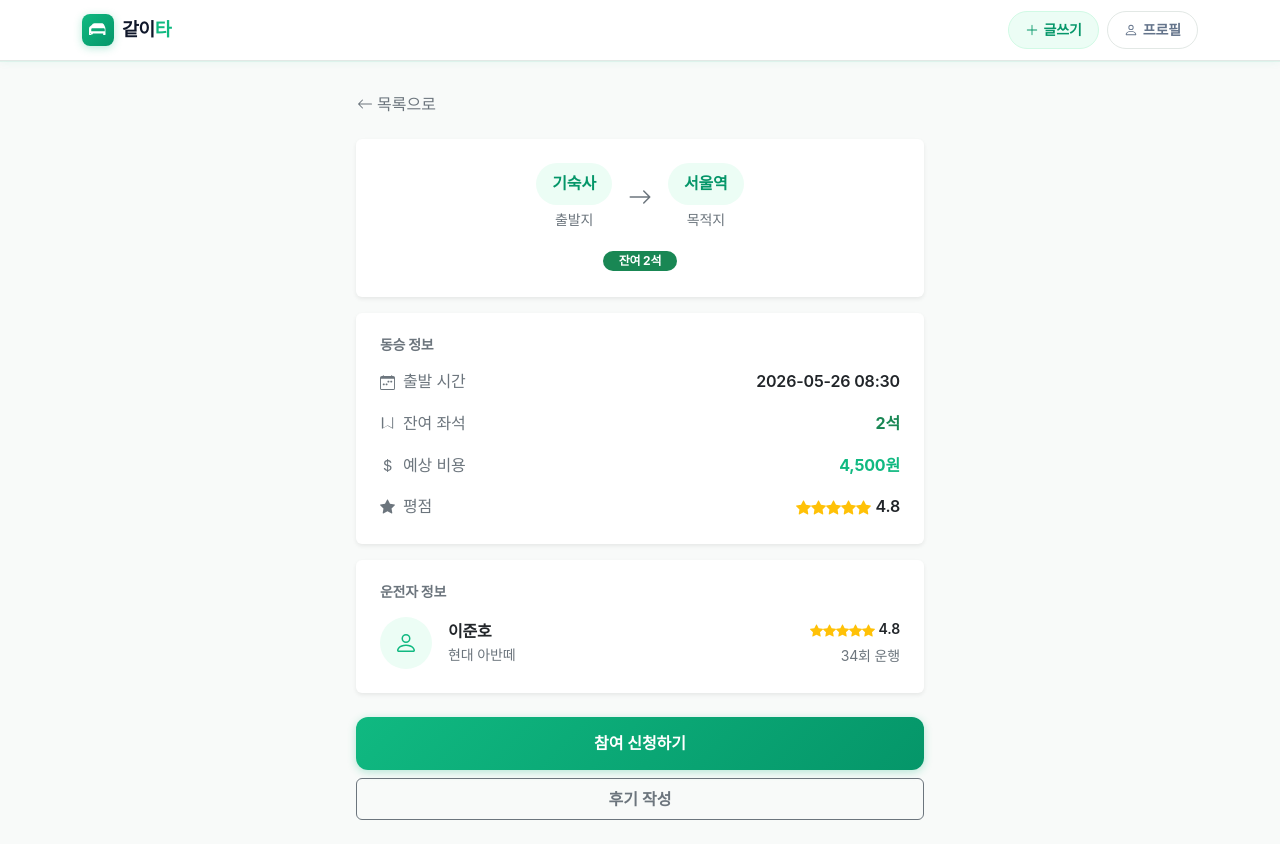
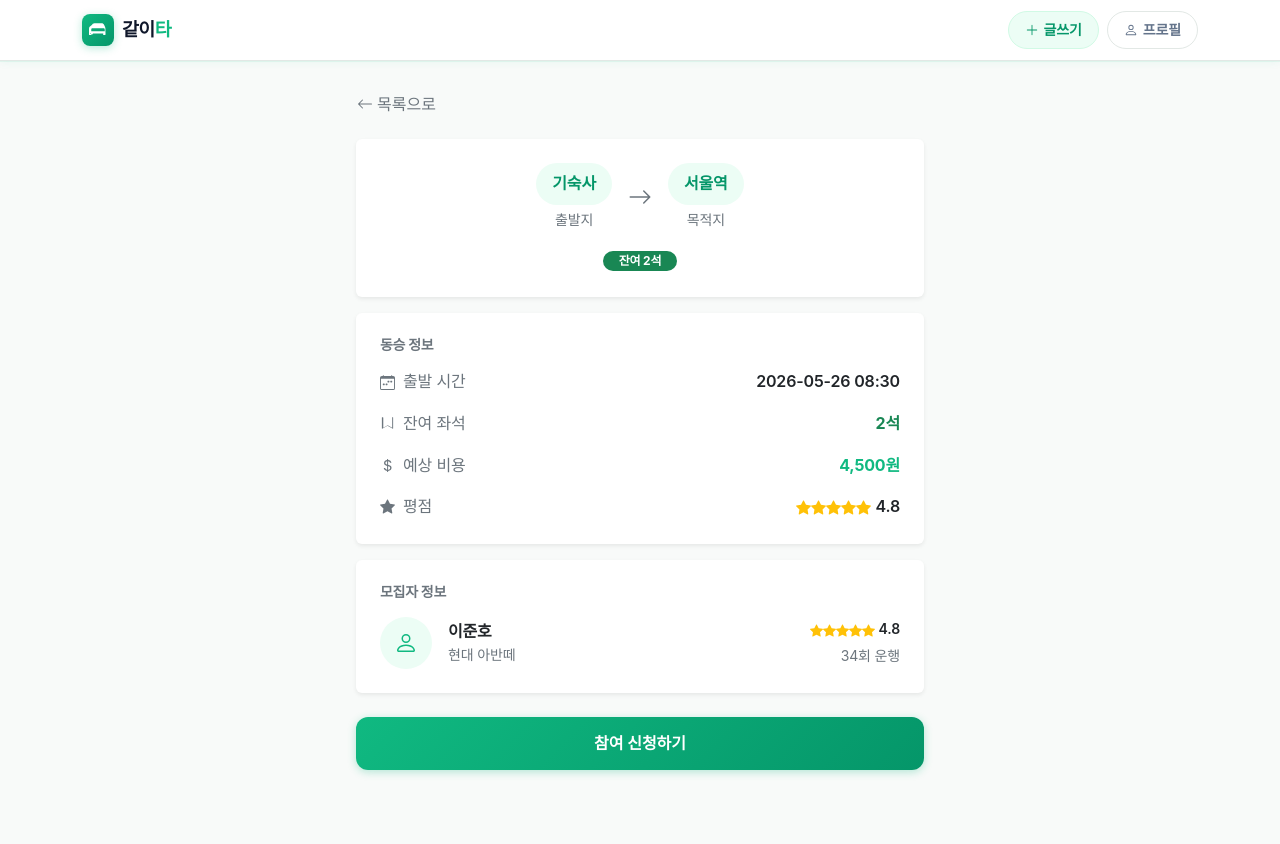
Before and after one commit to D0nghyeon-Kang/gachita, a React (Vite) app in the folder client/: page /rides/1 in a window 1280 px wide. After the commit the page ends 800 px from the top, so only its background shows below. Built offline with nearby package versions, Linux system fonts and the light colour scheme; a web font is replaced by a local one.

Commit message:
fix: DetailPage 모집자 정보 텍스트 수정 및 completed 상태일 때만 후기 버튼 표시

```diff
--- a/client/src/pages/DetailPage.jsx
+++ b/client/src/pages/DetailPage.jsx
@@ -1,5 +1,5 @@
 import { useParams, useNavigate } from 'react-router-dom'
-import { useState } from 'react'
+import { useState, useEffect } from 'react'
 
 const MOCK_RIDES = [
   {
@@ -11,6 +11,7 @@ const MOCK_RIDES = [
     filled_seats: 2,
     cost_total: 4500,
     rating: 4.8,
+    status: 'open',
     driver: {
       name: '이준호',
       rating: 4.8,
@@ -27,6 +28,7 @@ const MOCK_RIDES = [
     filled_seats: 3,
     cost_total: 7200,
     rating: 4.5,
+    status: 'completed',
     driver: {
       name: '박서연',
       rating: 4.5,
@@ -43,6 +45,7 @@ const MOCK_RIDES = [
     filled_seats: 4,
     cost_total: 3800,
     rating: 4.2,
+    status: 'open',
     driver: {
       name: '최민준',
       rating: 4.2,
@@ -80,6 +83,12 @@ function DetailPage() {
 
   const ride = MOCK_RIDES.find((r) => r.id === Number(id))
 
+  useEffect(() => {
+    document.title = ride
+      ? `같이타 - ${ride.origin} → ${ride.destination}`
+      : '같이타 - 상세'
+  }, [ride])
+
   if (!ride) {
     return (
       <div className="container py-5 text-center">
@@ -104,7 +113,7 @@ function DetailPage() {
     )
   }
 
-  const { origin, destination, depart_at, total_seats, filled_seats, cost_total, rating, driver } = ride
+  const { origin, destination, depart_at, total_seats, filled_seats, cost_total, rating, status, driver } = ride
 
   const seatsLeft = total_seats - filled_seats
   const seatsColor =
@@ -223,10 +232,10 @@ function DetailPage() {
         </div>
       </div>
 
-      {/* 운전자 정보 */}
+      {/* 모집자 정보 */}
       <div className="card border-0 shadow-sm mb-4">
         <div className="card-body p-4">
-          <h6 className="fw-bold mb-3 text-secondary small text-uppercase">운전자 정보</h6>
+          <h6 className="fw-bold mb-3 text-secondary small text-uppercase">모집자 정보</h6>
           <div className="d-flex align-items-center gap-3">
             <div
               className="rounded-circle d-flex align-items-center justify-content-center flex-shrink-0"
@@ -280,13 +289,15 @@ function DetailPage() {
         </button>
       )}
 
-      {/* 후기 작성 버튼 */}
+      {/* 후기 작성 버튼: 동승 완료 시에만 표시 */}
+      {status === 'completed' && (
         <button
           className="btn btn-outline-secondary w-100 py-2 mt-2 fw-semibold"
           onClick={() => navigate(`/rides/${id}/review`)}
         >
           후기 작성
         </button>
+      )}
 
     </div>
   )
```
Lines whose indentation alone changed are shown as unchanged.
